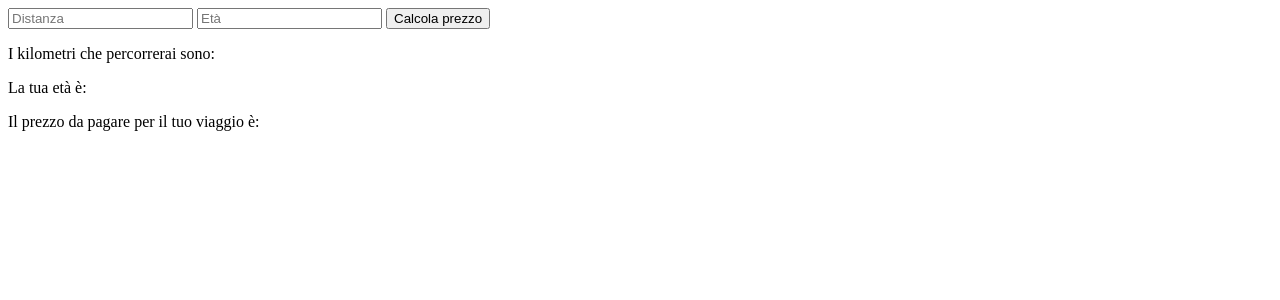
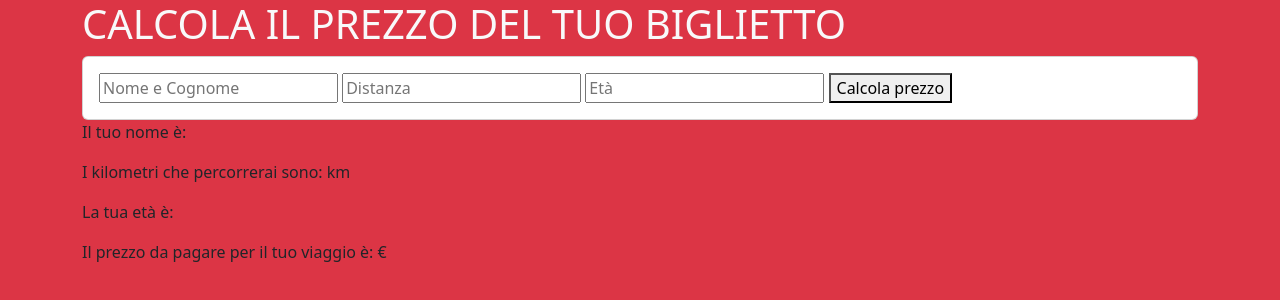
Before and after one commit to matteovecchio04/js-biglietto-treno-form, a plain HTML site: page index.html in a window 1280 px wide. Drawn offline with nearby package versions, Linux system fonts and the light colour scheme.

Commit message:
add name input linked with js and add required on all the inputs

```diff
--- a/assets/javascript/script.js
+++ b/assets/javascript/script.js
@@ -23,6 +23,8 @@ console.log("it works");
 const distanceEl = document.getElementById("distance")
 const ageEl = document.getElementById("age")
 const sendEl = document.getElementById("send")
+const nameEl = document.getElementById("name")
+
 const form = document.querySelector("form")
 // js const tracking back to html + values
 
@@ -31,6 +33,7 @@ form.addEventListener("submit", (event) => {
     const distance = distanceEl.value
     const price = distance * 0.21
     const age = ageEl.value
+    const nameImput = nameEl.value
 
     let finalPrice = 0
 
@@ -55,4 +58,8 @@ form.addEventListener("submit", (event) => {
     userAge.innerHTML = age
     // These print the user inserted values + the final result on the website page (inside the <p></p>)
     // 2nd Milestone with print on HTML complete
+
+    const userName = document.getElementById("userName")
+    userName.innerHTML = nameImput
+
 })
--- a/index.html
+++ b/index.html
@@ -4,26 +4,38 @@
 <head>
     <meta charset="UTF-8">
     <meta name="viewport" content="width=device-width, initial-scale=1.0">
+    <link href="https://cdn.jsdelivr.net/npm/bootstrap@5.3.8/dist/css/bootstrap.min.css" rel="stylesheet"
+        integrity="sha384-sRIl4kxILFvY47J16cr9ZwB07vP4J8+LH7qKQnuqkuIAvNWLzeN8tE5YBujZqJLB" crossorigin="anonymous">
+    <!-- link to bootstrap -->
     <title>Biglietto Treno</title>
 </head>
 
-<body>
-
-    <form>
-        <input id="distance" type="number" placeholder="Distanza">
-        <input id="age" type="number" placeholder="Età">
-
-        <button id="button" type="submit">Calcola prezzo</button>
-    </form>
+<body class="bg-danger">
+    <div class="container">
+        <h1 class="text-light">
+            CALCOLA IL PREZZO DEL TUO BIGLIETTO
+        </h1>
+        <div class="card card-form p-3">
+            <form>
+                <input id="name" type="text" placeholder="Nome e Cognome" required>
+                <input id="distance" type="number" placeholder="Distanza" required>
+                <input id="age" type="number" placeholder="Età" required>
 
 
-    <p>I kilometri che percorrerai sono:<span id="userKm"></span></p>
-    <p>La tua età è:<span id="userAge"></span></p>
-    <p>Il prezzo da pagare per il tuo viaggio è:<span id="infoFinal"></span></p>
-    <!-- add span to prevent the removal of content inside the <p></p> -->
+                <button id="button" type="submit">Calcola prezzo</button>
+            </form>
+        </div>
 
 
+        <p>Il tuo nome è: <span id="userName"></span></p>
+        <p>I kilometri che percorrerai sono: <span id="userKm"></span>km</p>
+        <p>La tua età è: <span id="userAge"></span></p>
+        <p>Il prezzo da pagare per il tuo viaggio è: <span id="infoFinal"></span> &euro;</p>
+        <!-- add span to prevent the removal of content inside the <p></p> -->
+    </div>
+
     <script src="./assets/javascript/script.js"></script>
+    <!-- link to js -->
 </body>
 
 </html>
```
